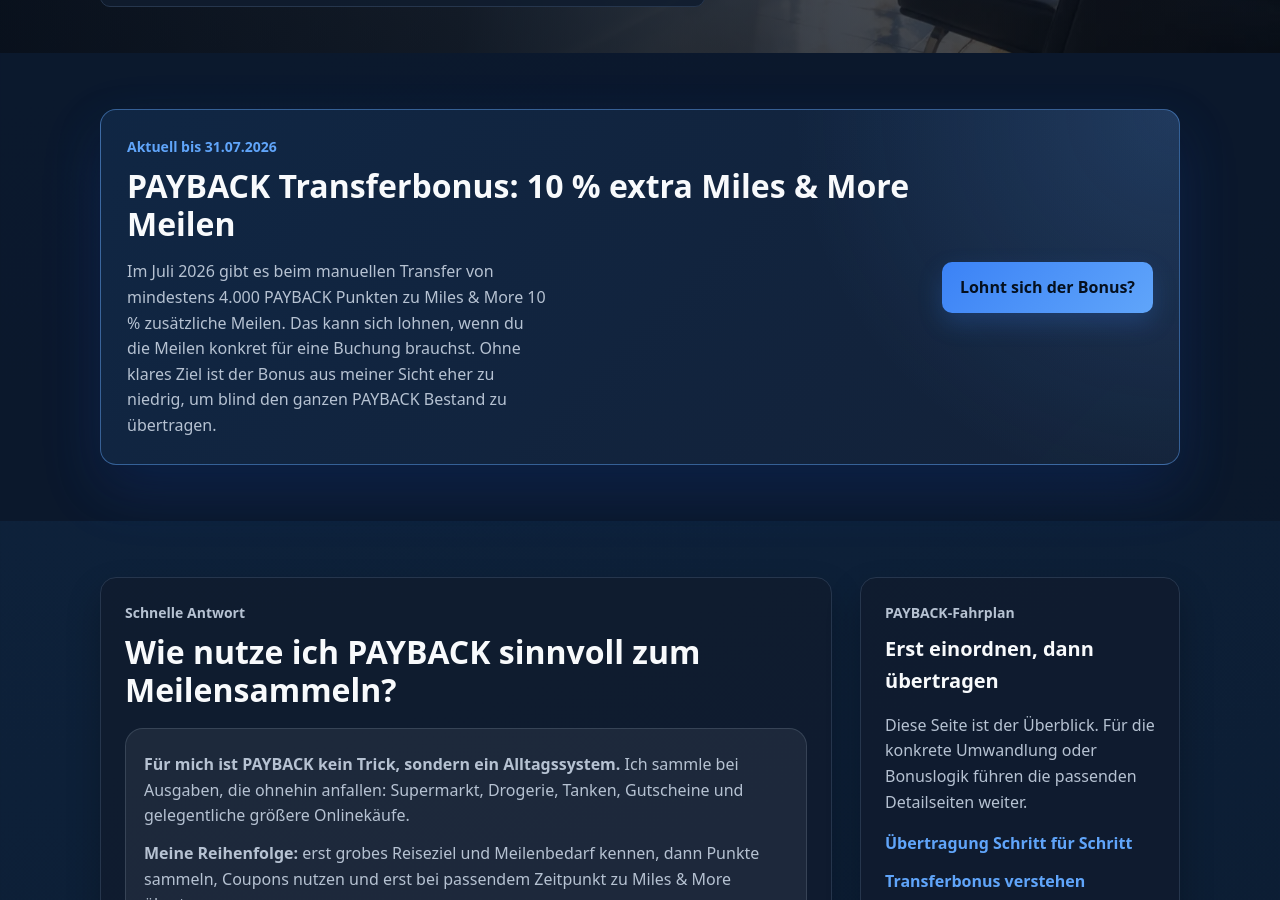
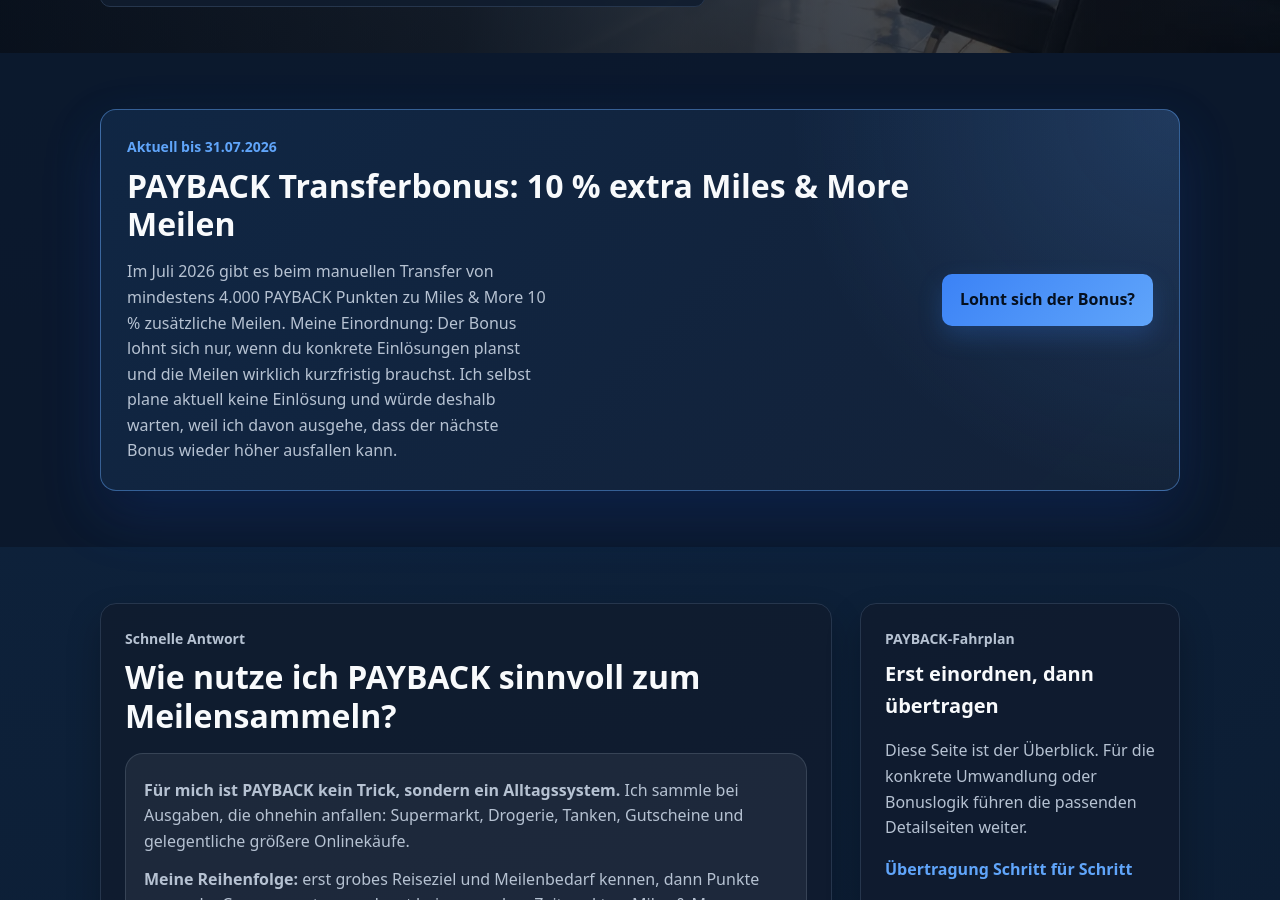
Before and after one commit to Praemienflug-Planer/miles-planer, a Jekyll site: the page built from meilen-sammeln/payback/index.html, in a window 1280 px wide and 900 px high, scrolled down 797 px. Built offline with Jekyll 4.4.1, drawn with Linux system fonts in a browser that asks for light colours.

Commit message:
PAYBACK Hub mit kritischer Bonus-Einordnung aktualisieren

```diff
--- a/meilen-sammeln/payback/index.html
+++ b/meilen-sammeln/payback/index.html
@@ -13,7 +13,7 @@
       <div>
         <p class="eyebrow">Aktuell bis 31.07.2026</p>
         <h2>PAYBACK Transferbonus: 10 % extra Miles &amp; More Meilen</h2>
-        <p class="footer-text">Im Juli 2026 gibt es beim manuellen Transfer von mindestens 4.000 PAYBACK Punkten zu Miles &amp; More 10 % zusätzliche Meilen. Das kann sich lohnen, wenn du die Meilen konkret für eine Buchung brauchst. Ohne klares Ziel ist der Bonus aus meiner Sicht eher zu niedrig, um blind den ganzen PAYBACK Bestand zu übertragen.</p>
+        <p class="footer-text">Im Juli 2026 gibt es beim manuellen Transfer von mindestens 4.000 PAYBACK Punkten zu Miles &amp; More 10 % zusätzliche Meilen. Meine Einordnung: Der Bonus lohnt sich nur, wenn du konkrete Einlösungen planst und die Meilen wirklich kurzfristig brauchst. Ich selbst plane aktuell keine Einlösung und würde deshalb warten, weil ich davon ausgehe, dass der nächste Bonus wieder höher ausfallen kann.</p>
       </div>
       <a class="btn btn-primary" href="/meilen-sammeln/payback-transferbonus-juli-2026/">Lohnt sich der Bonus?</a>
     </div>
```
